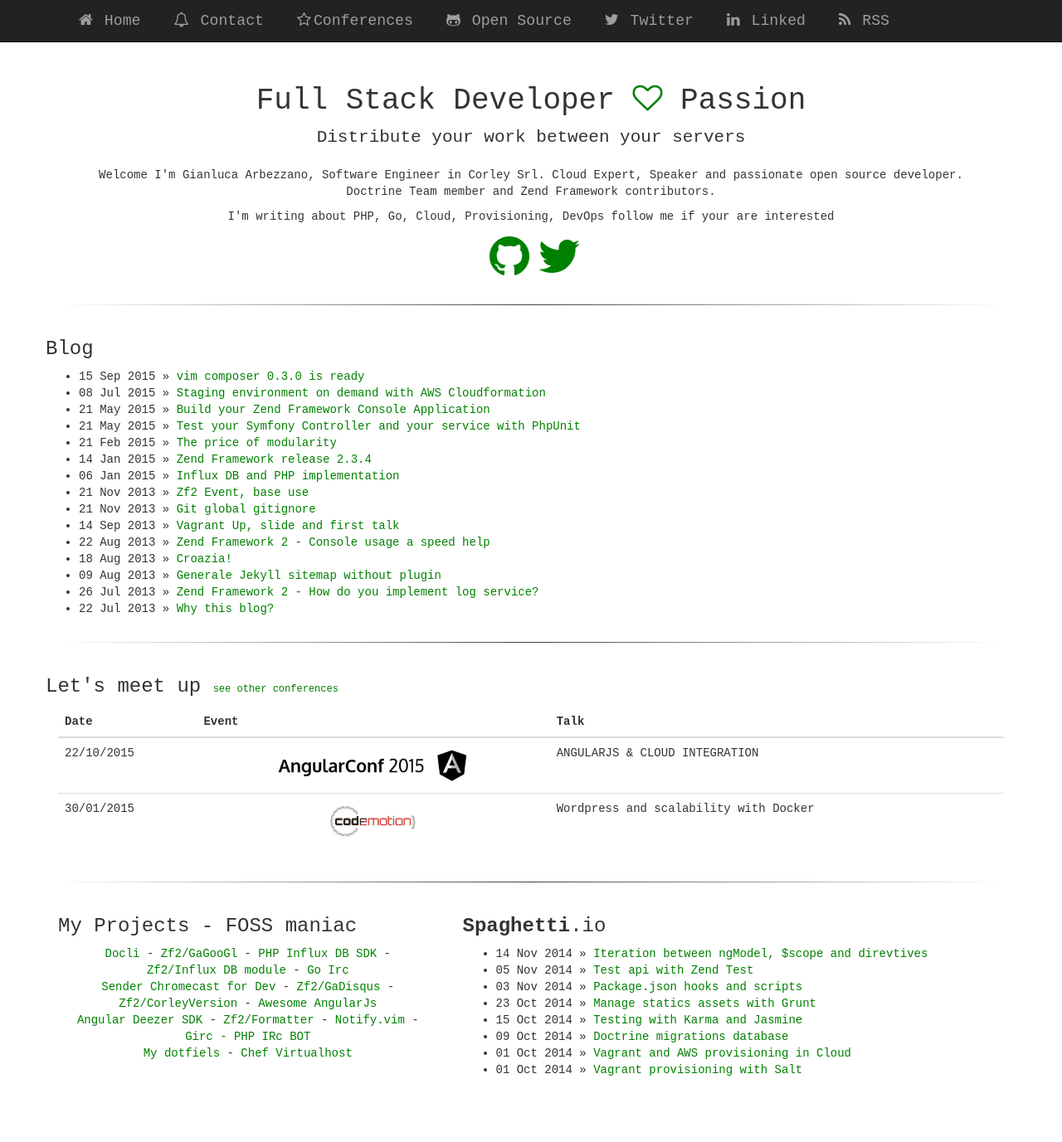
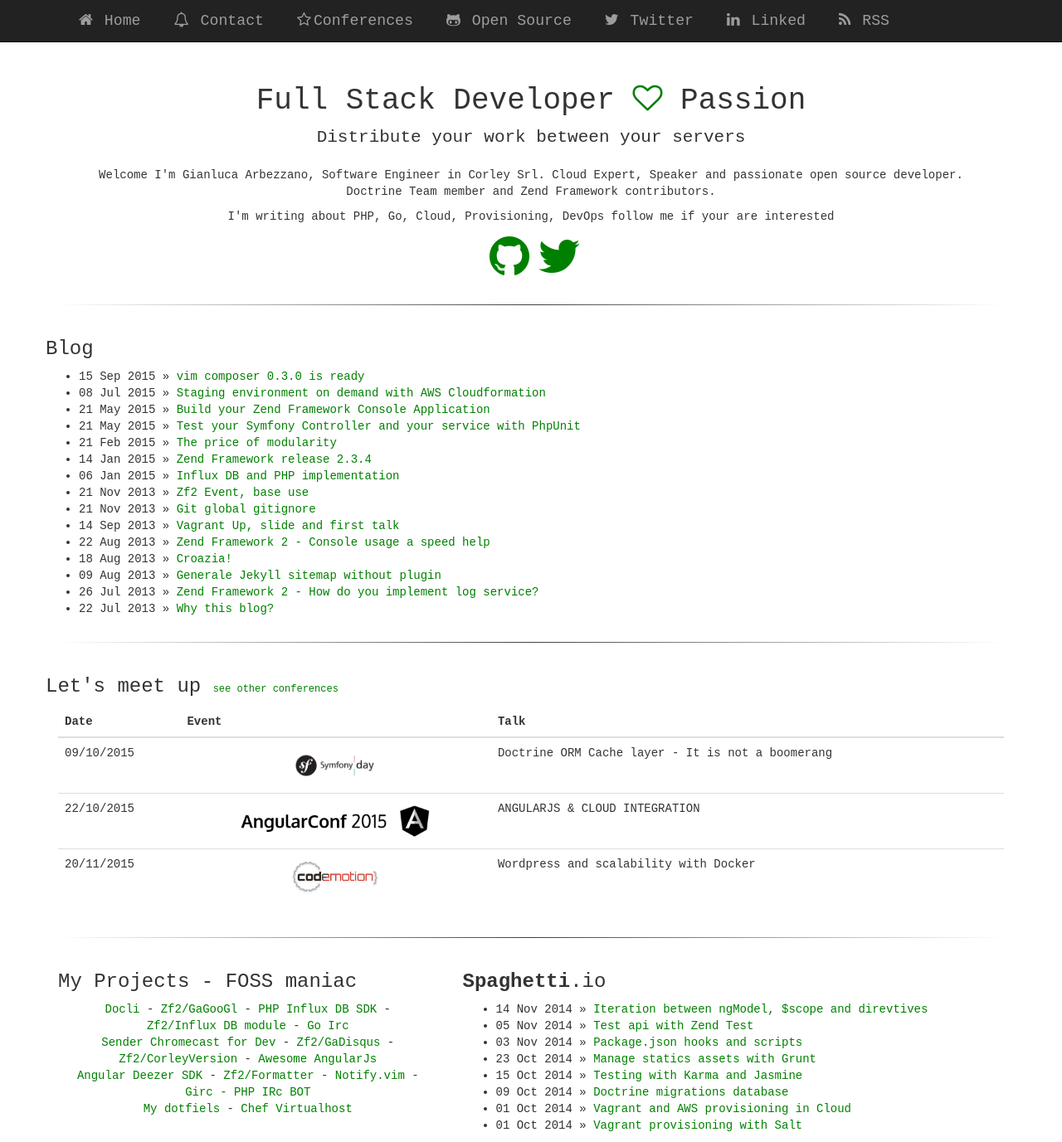
Before and after one commit to gianarb/gianarb.github.com, a Jekyll site: the page built from index.html, in a window 1280 px wide and 1377 px high. Shown: the whole window at 83% size. Built offline with Jekyll 4.4.1, drawn with Linux system fonts in a browser that asks for light colours; nearby versions of some CDN libraries; Markdown is read by kramdown in place of the engine named in the settings.

Commit message:
Add symfonyday next event

```diff
--- a/_includes/next-events.html
+++ b/_includes/next-events.html
@@ -12,6 +12,13 @@
           </thead>
           <tbody>
             <tr>
+              <td>09/10/2015</td>
+              <td><a href="http//2015.symfonyday.it" target="_blank">
+                <img class="conf img-responsive" src="/img/conf/symfonyday.jpg">
+              </a></td>
+              <td>Doctrine ORM Cache layer - It is not a boomerang</td>
+            </tr>
+            <tr>
               <td>22/10/2015</td>
               <td><a href="http://angularconf.it/" target="_blank">
                 <img class="conf img-responsive" src="/img/conf/angularconf-2015.png">
@@ -19,7 +26,7 @@
               <td>ANGULARJS & CLOUD INTEGRATION</td>
             </tr>
             <tr>
-              <td>30/01/2015</td>
+              <td>20/11/2015</td>
               <td><a href="milan2015.codemotionworld.com" target="_blank">
                 <img class="conf img-responsive" src="/img/conf/codemotion.png">
               </a></td>
```
